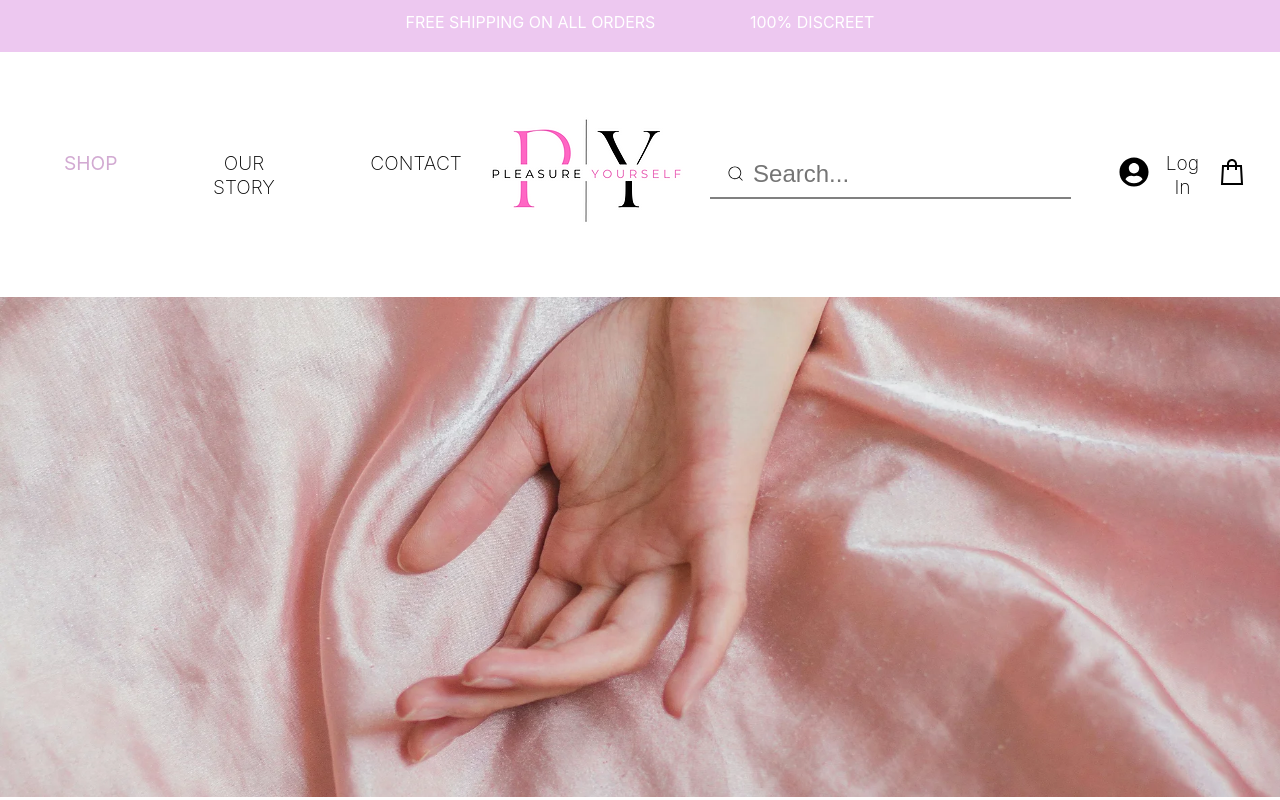
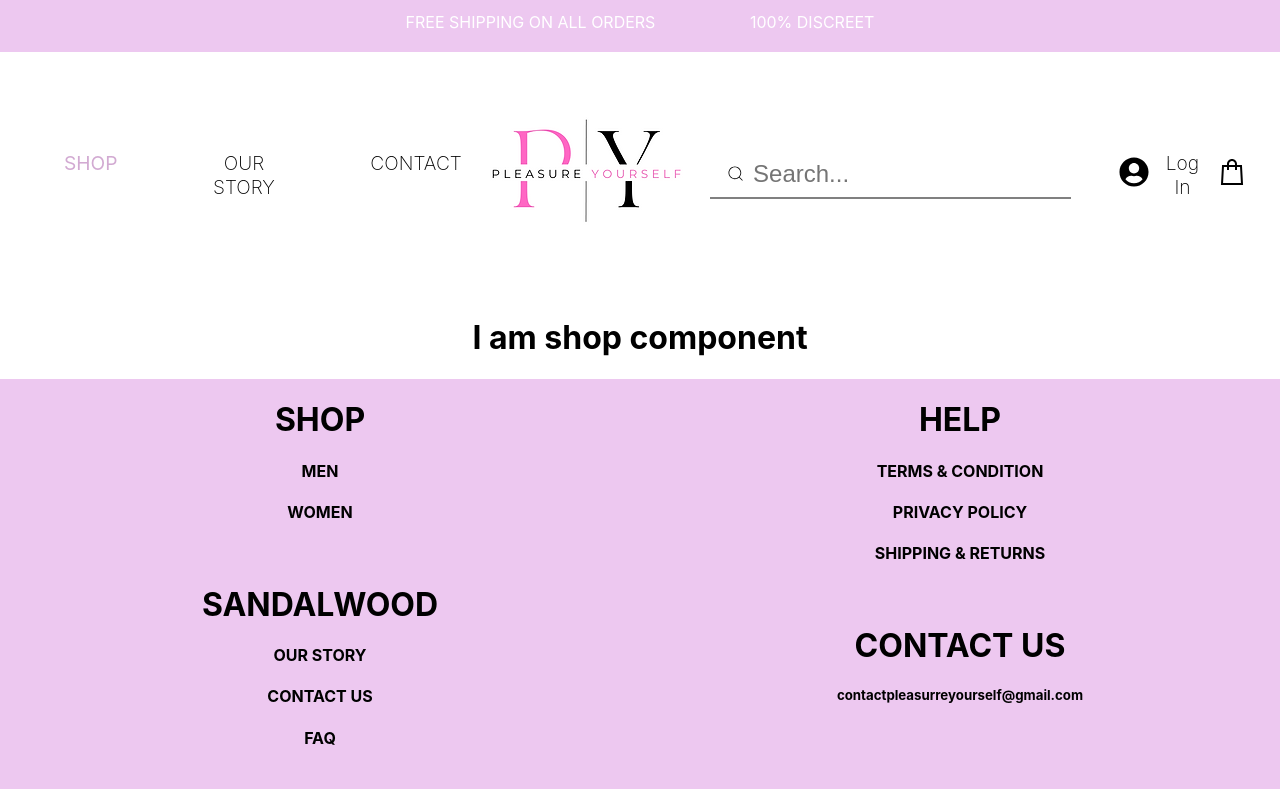
Before and after one commit to shahanshahakbar2/ComfortChoice, a React (Create React App) app: page /shop in a window 1280 px wide. Shown: the top 800 px of the page. Built offline with nearby package versions, Linux system fonts and the light colour scheme.

Commit message:
modified routes in app

```diff
--- a/src/App.js
+++ b/src/App.js
@@ -14,12 +14,11 @@
     <Header />
     <Navbar />
     <Routes>
-      <Route path='/' element={<Home />}>
-        <Route path='shop' element={<Shop />} />
-        <Route path='our-story' element={<OurStory />} />
-        <Route path='contact' element={<Contact />} />
-        <Route path='login' element={<Login />} />
-      </Route>
+      <Route path='/' element={<Home />} />
+      <Route path='shop' element={<Shop />} />
+      <Route path='our-story' element={<OurStory />} />
+      <Route path='contact' element={<Contact />} />
+      <Route path='login' element={<Login />} />
       <Route path='cart' element={<Cart />} />
     </Routes>
     <Footer />
```
